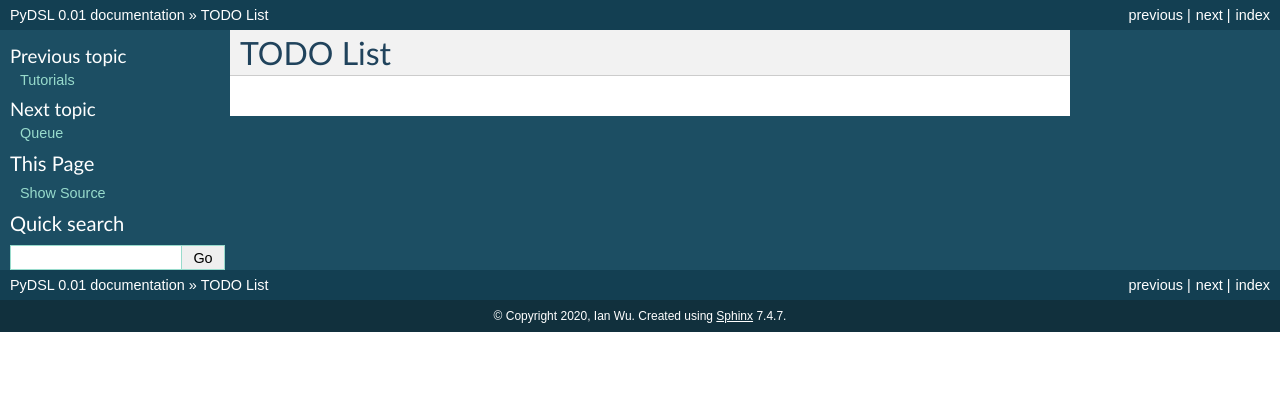
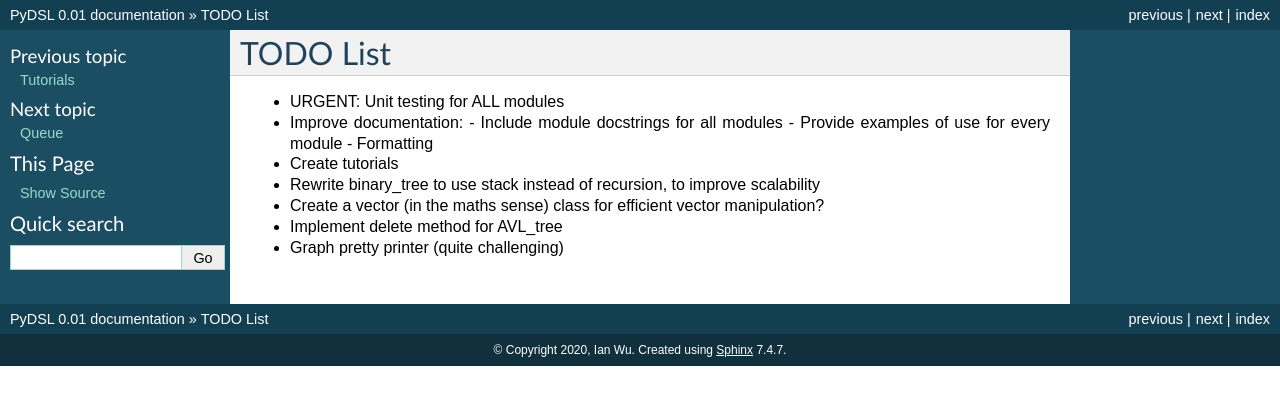
Before and after one commit to IanYHWu/PyDSALib, a Sphinx documentation site: the page built from docs/source/TODO.rst, in a window 1280 px wide. Shown: the top 405 px of the page. Built offline with Sphinx 7.4.7, drawn with Linux system fonts in a browser that asks for light colours.

```diff
--- a/docs/source/TODO.rst
+++ b/docs/source/TODO.rst
@@ -1,2 +1,14 @@
 TODO List
 ==========
+
+- URGENT: Unit testing for ALL modules
+- Improve documentation:
+  - Include module docstrings for all modules
+  - Provide examples of use for every module
+  - Formatting
+- Create tutorials
+
+- Rewrite binary_tree to use stack instead of recursion, to improve scalability
+- Create a vector (in the maths sense) class for efficient vector manipulation?
+- Implement delete method for AVL_tree
+- Graph pretty printer (quite challenging)
```
Also changed, not shown: README.md (+31 -7 lines), docs/source/installation.rst (+11 -0 lines), setup.py (added, +22 -0 lines), 1 other file.
